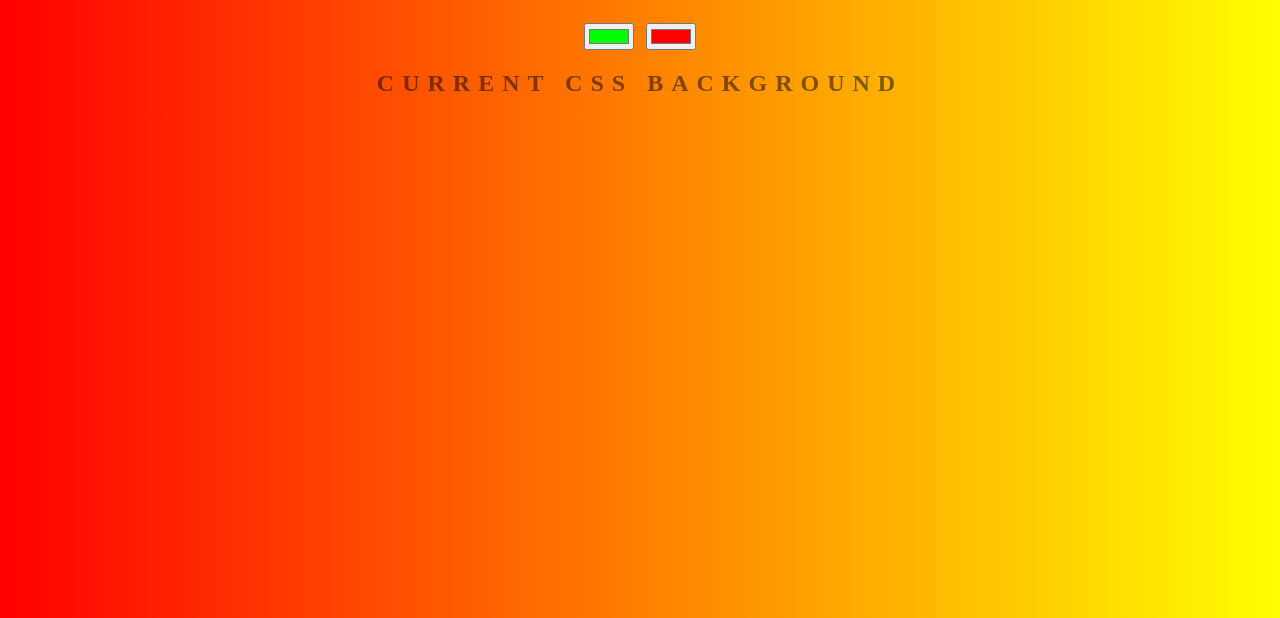
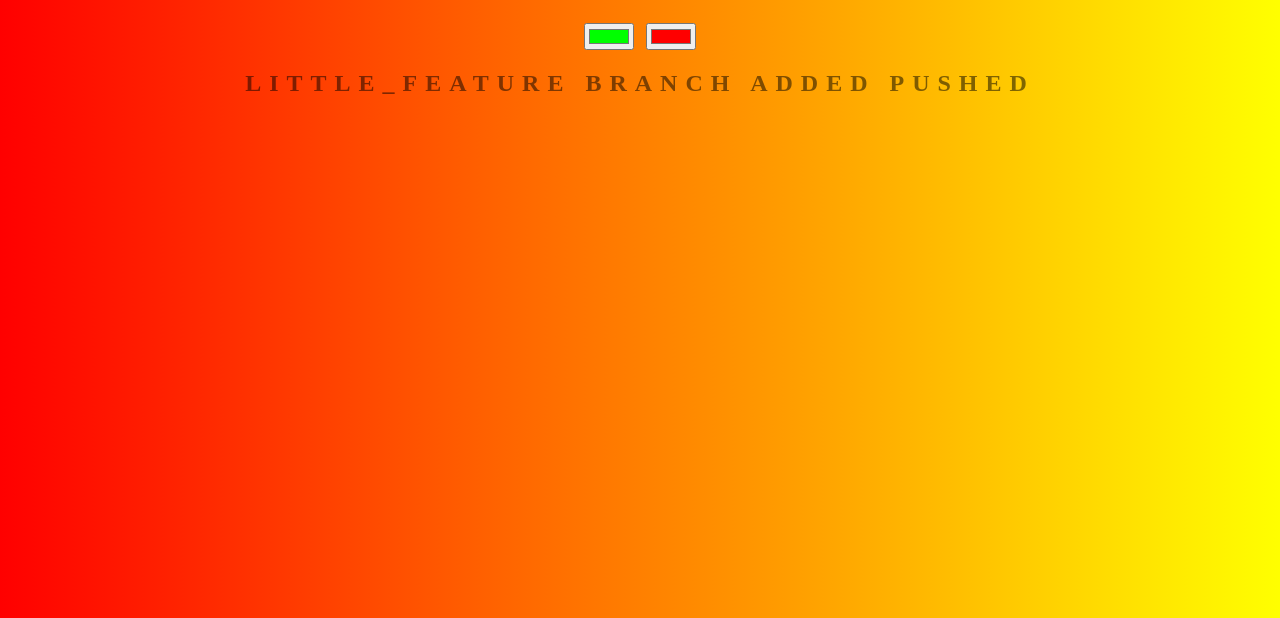
Before and after one commit to JeDesi/background-generator, a plain HTML site: page index.html in a window 1280 px wide. Shown: the part 182-800 px from the top of the page. Drawn offline with Linux system fonts and the light colour scheme.

Commit message:
A new branch LITTLE_FEATURE is added

```diff
--- a/index.html
+++ b/index.html
@@ -8,7 +8,7 @@
 	<h1>Background Generator TEST</h1>
 	<input class="color1" type="color" name="color1" value="#00ff00">
 	<input class="color2" type="color" name="color2" value="#ff0000">
-	<h2>Current CSS Background</h2>
+	<h2>LITTLE_FEATURE branch added pushed</h2>
 	<h3></h3>
 	<script type="text/javascript" src="script.js"></script>
 </body>
```
